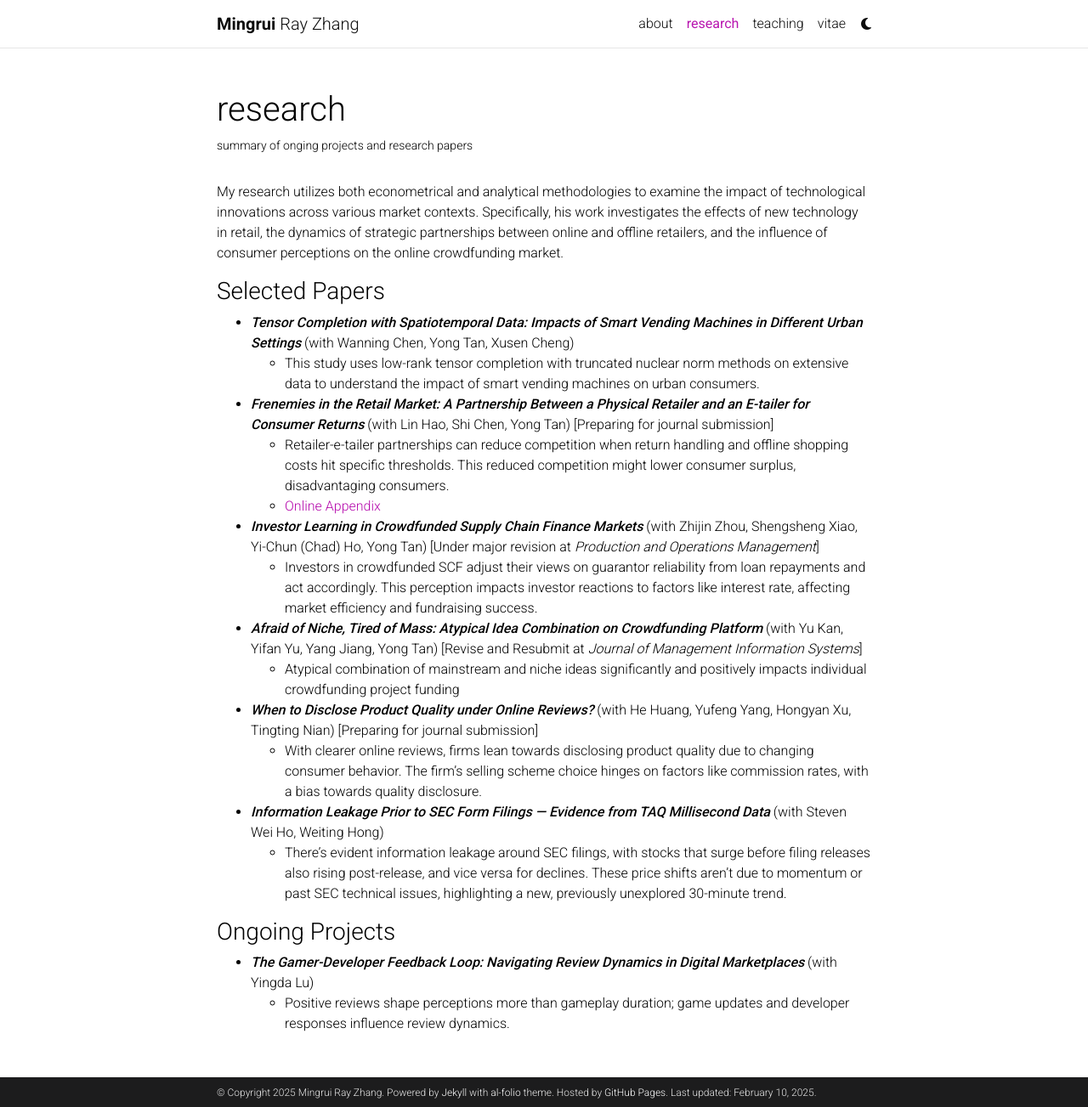
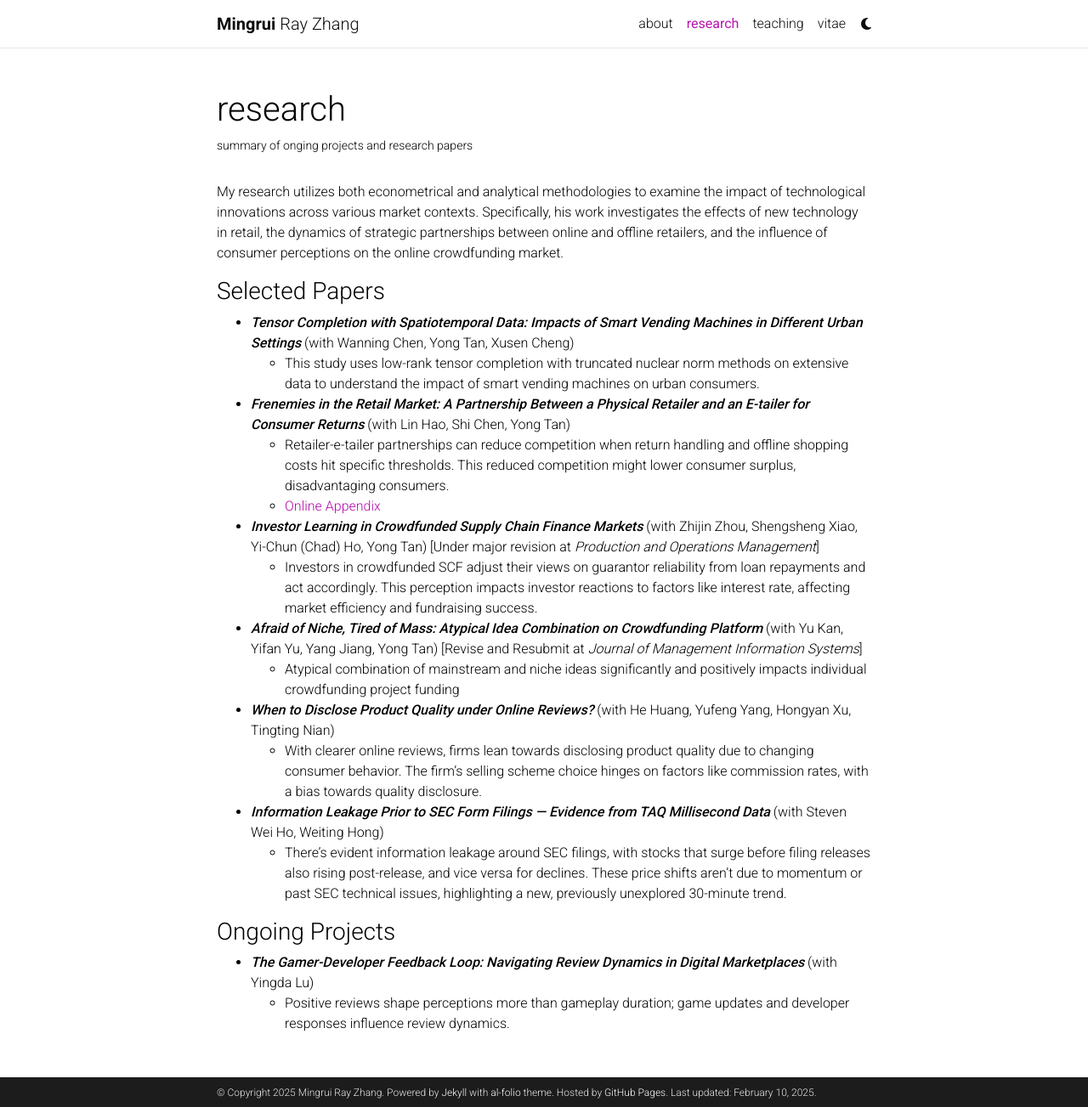
Before and after one commit to MingruiRayZhang/MingruiRayZhang.github.io, a Jekyll site: the page built from _pages/research.md, in a window 1280 px wide and 1303 px high. Shown: the whole window at 85% size. Built offline with Jekyll 4.4.1, drawn with Linux system fonts in a browser that asks for light colours; comment, search, counter and statistics services are not loaded; a style sheet for code colours, icons or effects is not loaded.

Commit message:
Update research.md

```diff
--- a/_pages/research.md
+++ b/_pages/research.md
@@ -14,7 +14,7 @@ My research utilizes both econometrical and analytical methodologies to examine
 - ***Tensor Completion with Spatiotemporal Data: Impacts of Smart Vending Machines in Different Urban Settings*** (with Wanning Chen, Yong Tan, Xusen Cheng)
   - This study uses low-rank tensor completion with truncated nuclear norm methods on extensive data to understand the impact of smart vending machines on urban consumers.
 
-- ***Frenemies in the Retail Market: A Partnership Between a Physical Retailer and an E-tailer for Consumer Returns*** (with Lin Hao, Shi Chen, Yong Tan) [Preparing for journal submission]
+- ***Frenemies in the Retail Market: A Partnership Between a Physical Retailer and an E-tailer for Consumer Returns*** (with Lin Hao, Shi Chen, Yong Tan)
   -  Retailer-e-tailer partnerships can reduce competition when return handling and offline shopping costs hit specific thresholds. This reduced competition might lower consumer surplus, disadvantaging consumers.
   - [Online Appendix](/assets/appendices/RPPR/ZhangHaoTan-2023-appendix.pdf)
 
@@ -24,7 +24,7 @@ My research utilizes both econometrical and analytical methodologies to examine
 - ***Afraid of Niche, Tired of Mass: Atypical Idea Combination on Crowdfunding Platform*** (with Yu Kan, Yifan Yu, Yang Jiang, Yong Tan) [Revise and Resubmit at *Journal of Management Information Systems*]
   - Atypical combination of mainstream and niche ideas significantly and positively impacts individual crowdfunding project funding
 
-- ***When to Disclose Product Quality under Online Reviews?*** (with He Huang, Yufeng Yang, Hongyan Xu, Tingting Nian) [Preparing for journal submission]
+- ***When to Disclose Product Quality under Online Reviews?*** (with He Huang, Yufeng Yang, Hongyan Xu, Tingting Nian)
   - With clearer online reviews, firms lean towards disclosing product quality due to changing consumer behavior. The firm's selling scheme choice hinges on factors like commission rates, with a bias towards quality disclosure.
 
 - ***Information Leakage Prior to SEC Form Filings --- Evidence from TAQ Millisecond Data*** (with Steven Wei Ho, Weiting Hong)
```
